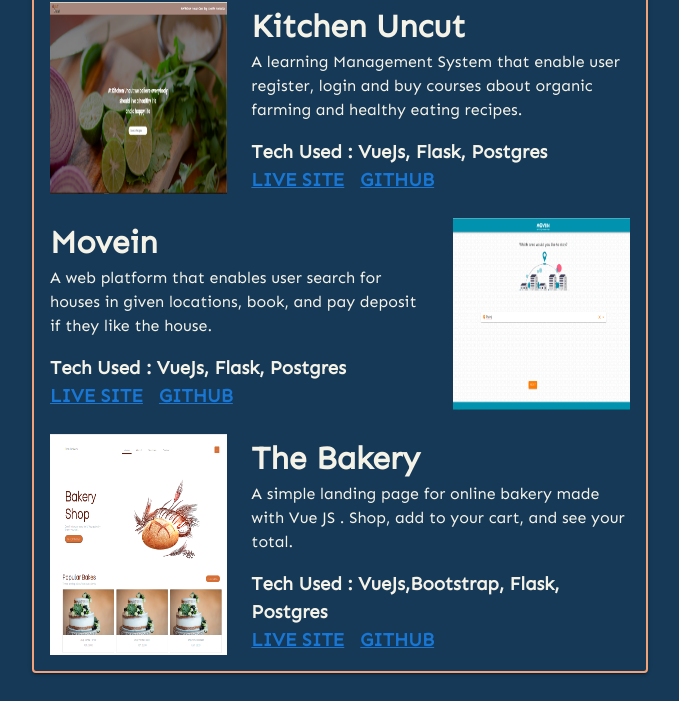
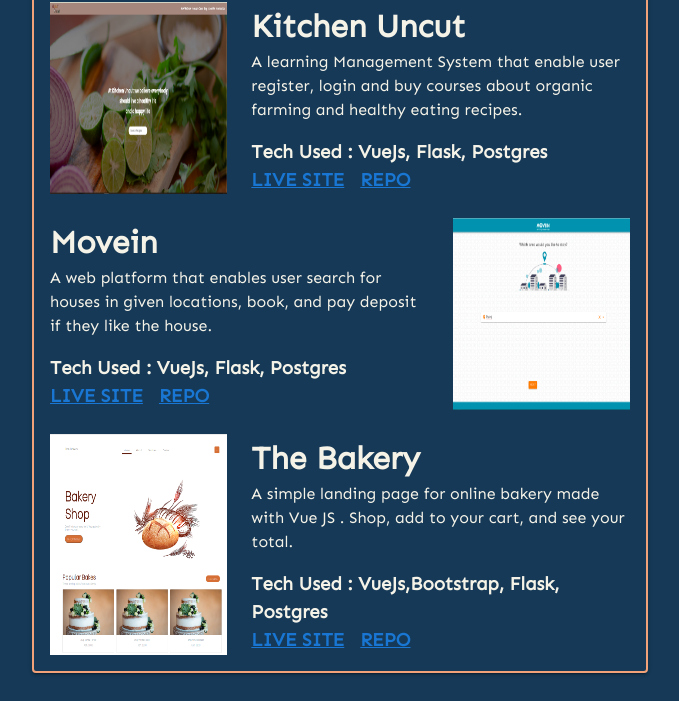
Before and after one commit to sallymkabole/My-Portfolio, a Vue app: page / in a window 1280 px wide. Shown: the part 1032-1733 px from the top of the page, without its empty margins (300-979 px from the left). Built offline with nearby package versions, Linux system fonts and the light colour scheme.

Commit message:
Add Experience

```diff
--- a/src/App.vue
+++ b/src/App.vue
@@ -113,13 +113,13 @@
           <v-col lg="8" md="8" xs="12" sm="12"><h1 class="bg">Kitchen Uncut</h1>
           <p class="bg">A learning Management System  that enable user register, login and buy courses about organic farming and healthy eating recipes.</p>
           <h3 class="bg">Tech Used : VueJs, Flask, Postgres</h3>
-          <span class="d-flex d-inline-flex"><h3 class="bg mr-4"><a target="_blank" href="https://kitchen-uncut-live-demo.netlify.app/">LIVE SITE</a></h3><h3 class="bg"><a target="_blank" href="https://bakery-web.netlify.app/">GITHUB</a></h3></span></v-col>
+          <span class="d-flex d-inline-flex"><h3 class="bg mr-4"><a target="_blank" href="https://kitchen-uncut-live-demo.netlify.app/">LIVE SITE</a></h3><h3 class="bg"><a target="_blank" href="https://bitbucket.org/sally-m-kabole/kitchen-uncut-live-demo/src/master/">REPO</a></h3></span></v-col>
         </v-row>
         <v-row>
           <v-col lg="8" md="8" xs="12" sm="12"><h1 class="bg">Movein</h1>
           <p class="bg">A web platform that enables user search for houses in given locations, book, and pay deposit if they like the house.</p>
           <h3 class="bg">Tech Used : VueJs, Flask, Postgres</h3>
-          <span class="d-flex d-inline-flex"><h3 class="bg mr-4"><a target="_blank" href="https://movein-cli.herokuapp.com/">LIVE SITE</a></h3><h3 class="bg"><a target="_blank" href="https://github.com/LagunaAfrika/movein-client">GITHUB</a></h3></span></v-col>
+          <span class="d-flex d-inline-flex"><h3 class="bg mr-4"><a target="_blank" href="https://movein-cli.herokuapp.com/">LIVE SITE</a></h3><h3 class="bg"><a target="_blank" href="https://github.com/LagunaAfrika/movein-client">REPO</a></h3></span></v-col>
           <v-col lg="4" md="4" xs="12" sm="12">
             <img src="./assets/img/movein.png" width="100%" height="100%"  alt="">
           </v-col>
@@ -132,7 +132,7 @@
           <v-col lg="8" md="8" xs="12" sm="12"><h1 class="bg">The Bakery</h1>
           <p class="bg">A simple landing page for online bakery made with Vue JS . Shop, add to your cart, and see your total.</p>
           <h3 class="bg">Tech Used : VueJs,Bootstrap, Flask, Postgres</h3>
-          <span class="d-flex d-inline-flex"><h3 class="bg mr-4"><a target="_blank" href="https://bakery-web.netlify.app/">LIVE SITE</a></h3><h3 class="bg"><a target="_blank" href="https://github.com/sallymkabole/vue-bakery-web">GITHUB</a></h3></span></v-col>
+          <span class="d-flex d-inline-flex"><h3 class="bg mr-4"><a target="_blank" href="https://bakery-web.netlify.app/">LIVE SITE</a></h3><h3 class="bg"><a target="_blank" href="https://github.com/sallymkabole/vue-bakery-web">REPO</a></h3></span></v-col>
         </v-row>
             </v-card>
           </v-col>
```
